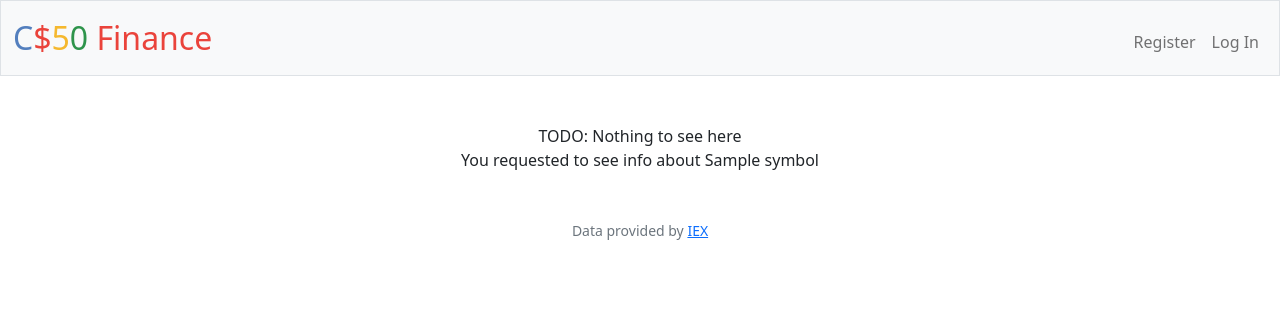
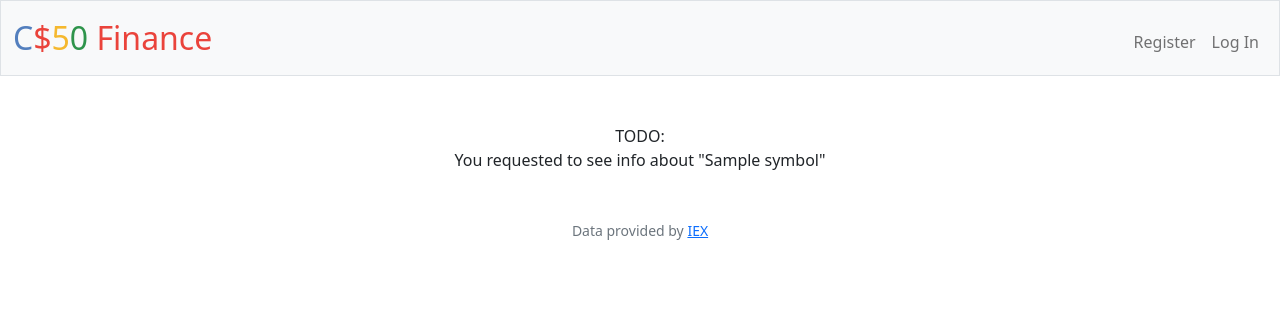
Before and after one commit to Hillgrove/CS50x, a Flask app: template week09/4.pset09/finance/templates/quoted.html in a window 1280 px wide. Shown: the top 336 px of the page. Run offline with Flask 3, Linux system fonts and the light colour scheme; the template is opened without the code that fills it: most values are stand-ins (such as "Sample title", 1, 10 or a date in 2020); some libraries are stand-ins or nearby versions.

Commit message:
Tue, Aug 29, 2023, 5:12 PM +02:00

```diff
--- a/week09/4.pset09/finance/templates/quoted.html
+++ b/week09/4.pset09/finance/templates/quoted.html
@@ -5,6 +5,6 @@
 {% endblock %}
 
 {% block main %}
-    TODO: Nothing to see here<br>
-    You requested to see info about {{ symbol }}
+    TODO:<br>
+    You requested to see info about "{{ symbol }}"
 {% endblock %}
```
